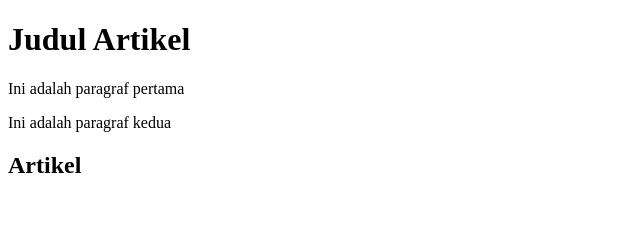
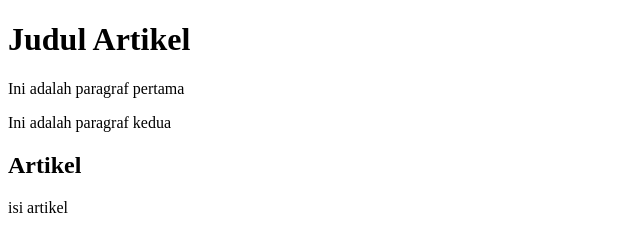
Before and after one commit to ellolim/praktek-06-GITHUB, a plain HTML site: page index.html in a window 1280 px wide. Shown: the full height of the page, 0-640 px from the left. Drawn offline with Linux system fonts and the light colour scheme.

Commit message:
Isi Artikel

```diff
--- a/index.html
+++ b/index.html
@@ -10,5 +10,6 @@
     <p>Ini adalah paragraf pertama</p>
     <p>Ini adalah paragraf kedua</p>
     <h2>Artikel</h2>
+    <p>isi artikel</p>
 </body>
 </html>
```
